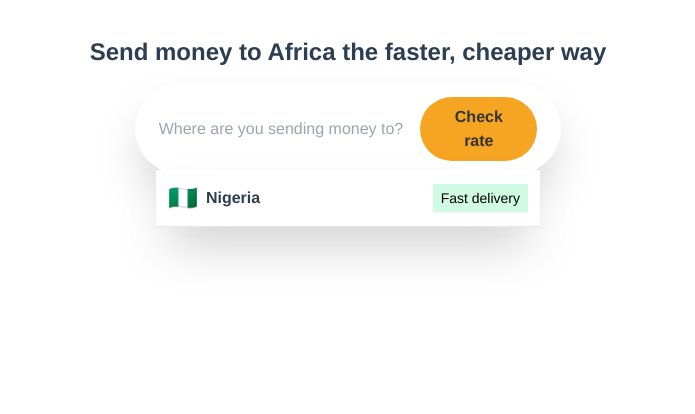
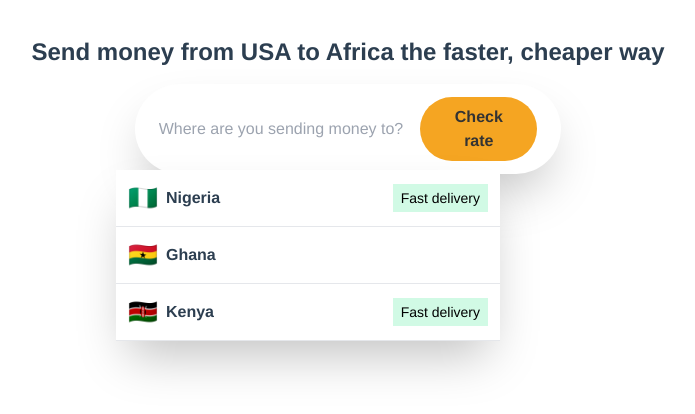
Before and after one commit to ejirocodes/remittance-app, a Vue app: page / in a window 1280 px wide. Shown: the top 414 px of the page, without its empty margins (292-987 px from the left). Built offline with nearby package versions, Linux system fonts and the light colour scheme.

Commit message:
add all countries according to requirement

```diff
--- a/src/components/CountryDropdown.vue
+++ b/src/components/CountryDropdown.vue
@@ -8,9 +8,10 @@
       inline-flex
       items-center
       justify-center
+      -ml-20
     "
   >
-    <ul class="">
+    <ul class="flex flex-col ">
       <li
         v-for="country in countries"
         :key="country.name"
@@ -52,6 +53,20 @@ export default defineComponent({
         url: "send-money-to-nigeria",
         fastDelivery: true,
       },
+      {
+        name: "Ghana",
+        code: "GHS",
+        flag: `🇬🇭`,
+        url: "send-money-to-ghana",
+        fastDelivery: false,
+      },
+      {
+        name: "Kenya",
+        code: "KES",
+        flag: `🇰🇪`,
+        url: "send-money-to-kenya",
+        fastDelivery: true,
+      },
     ]);
 
     return { countries };
--- a/src/views/Home.vue
+++ b/src/views/Home.vue
@@ -1,6 +1,6 @@
 <template>
   <div class="home my-9">
-    <h1 class="font-black text-2xl mb-[1rem]">Send money to Africa the faster, cheaper way</h1>
+    <h1 class="font-black text-2xl mb-[1rem]">Send money from USA to Africa the faster, cheaper way</h1>
     <SearchForm />
   </div>
 </template>
```
